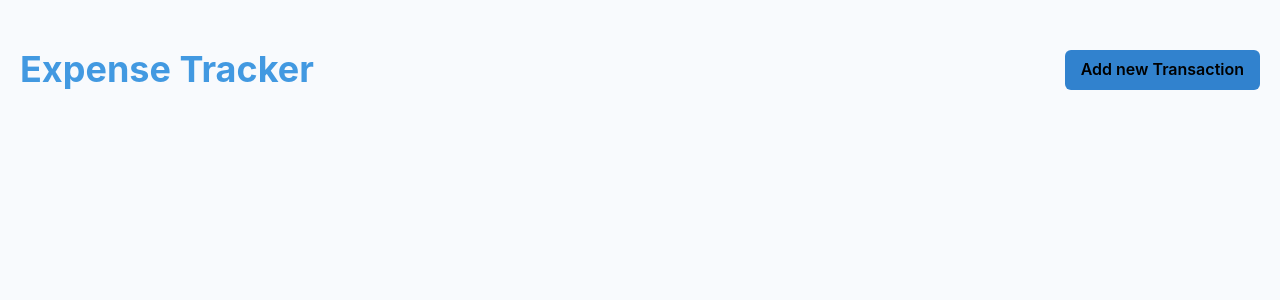
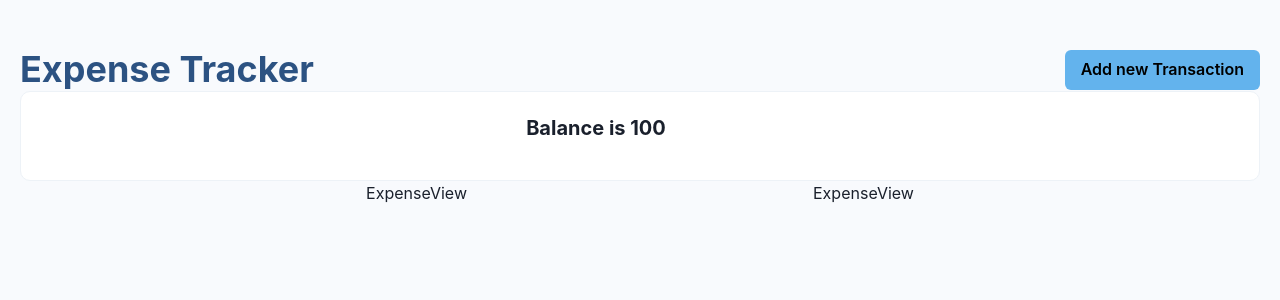
Before and after one commit to akshatsinghania/expense-tracker-app, a React (Create React App) app in the folder my-app/: page / in a window 1280 px wide. Shown: the top 300 px of the page. Built offline with nearby package versions, Linux system fonts and the light colour scheme.

Commit message:
partially added the heading

```diff
--- /dev/null
+++ b/my-app/src/components/expense-view/index.jsx
@@ -0,0 +1,3 @@
+export default function ExpenseView() {
+  return <h1>ExpenseView</h1>;
+}
--- a/my-app/src/components/main/index.jsx
+++ b/my-app/src/components/main/index.jsx
@@ -1,21 +1,33 @@
 import { Button, Flex, Heading } from "@chakra-ui/react";
+import Summary from "../summary";
+import ExpenseView from "../expense-view";
 
 export default function Main() {
   return (
     <Flex textAlign={"center"} flexDirection={"column"} pr={"5"} pl={"5"}>
       <Flex alignItems={"center"} justifyContent={"space-between"} mt={"12"}>
         <Heading
-          color={"blue.400"}
+          color={"blue.700"}
           display={["none", "block", "block", "block", "block"]}
         >
           Expense Tracker
         </Heading>
         <Flex alignItems={"center"}>
-          <Button bg={"blue.500"} color={"black"} ml={"4"}>
+          <Button bg={"blue.300"} color={"black"} ml={"4"}>
             Add new Transaction
           </Button>
         </Flex>
       </Flex>
+      <Summary />
+      <Flex
+        w="full"
+        alignItems={"flex-start"}
+        justifyContent={"space-evenly"}
+        flexDirection={["column", "column", "column", "row", "row"]}
+      >
+        <ExpenseView />
+        <ExpenseView />
+      </Flex>
     </Flex>
   );
 }
--- /dev/null
+++ b/my-app/src/components/summary/index.jsx
@@ -0,0 +1,42 @@
+import { Box, Flex, Heading } from "@chakra-ui/react";
+
+export default function Summary() {
+  return (
+    <Box
+      p="6"
+      border={"1px solid"}
+      borderColor={"gray.100"}
+      overflow={"hidden"}
+      borderRadius={"10"}
+      background={"white"}
+      display={"flex"}
+    >
+      <Flex
+        w="full"
+        justifyContent={"center"}
+        alignItems={"center"}
+        flexDirection={{
+          base: "column",
+          sm: "column",
+          md: "column",
+          lg: "row",
+          xl: "row",
+        }}
+      >
+        <Flex
+          flex={1}
+          w={"full"}
+          flexDirection={"column"}
+          alignItems={"center"}
+          justifyContent={"space-evenly"}
+          ml={"-20"}
+          mr={"2"}
+        >
+          <Heading size={"md"} mb={"4"} color={"grey.600"}>
+            Balance is 100
+          </Heading>
+        </Flex>
+      </Flex>
+    </Box>
+  );
+}
```
